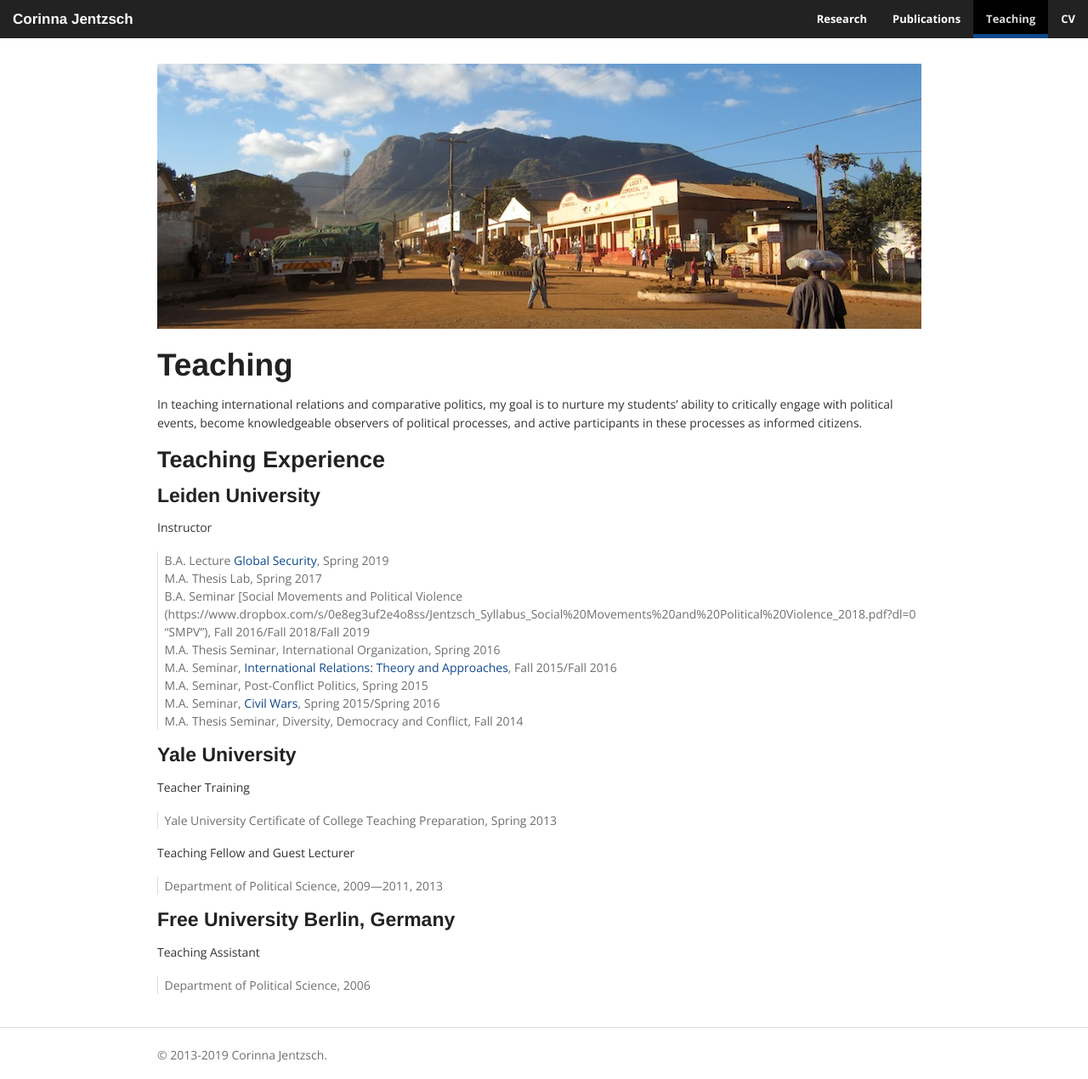
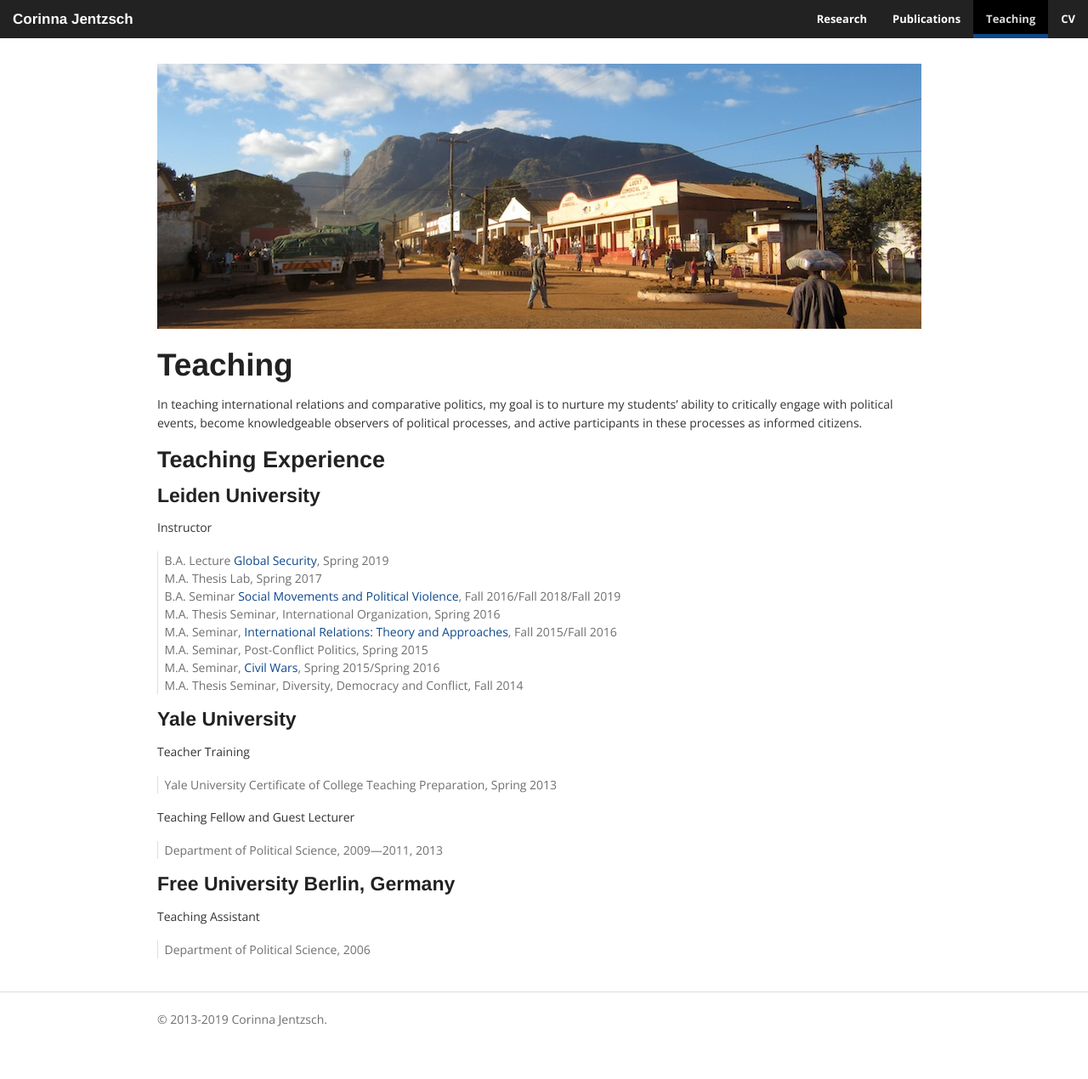
Before and after one commit to corinnajentzsch/corinnajentzsch.github.io, a Jekyll site: the page built from teaching.md, in a window 1280 px wide. Shown: the whole page at 85% size. Built offline with Jekyll 4.4.1, drawn with Linux system fonts in a browser that asks for light colours; after the commit the page ends 1228 px from its top, so only the background shows below that.

Commit message:
Update teaching.md

```diff
--- a/teaching.md
+++ b/teaching.md
@@ -19,7 +19,7 @@ Instructor
 
 > B.A. Lecture [Global Security](https://www.dropbox.com/s/cjxl442167ars4k/Jentzsch_2019_Syllabus-Global%20Security.pdf?dl=0 "Global Security"), Spring 2019
 > M.A. Thesis Lab, Spring 2017
-> B.A. Seminar [Social Movements and Political Violence (https://www.dropbox.com/s/0e8eg3uf2e4o8ss/Jentzsch_Syllabus_Social%20Movements%20and%20Political%20Violence_2018.pdf?dl=0 "SMPV"), Fall 2016/Fall 2018/Fall 2019
+> B.A. Seminar [Social Movements and Political Violence](https://www.dropbox.com/s/0e8eg3uf2e4o8ss/Jentzsch_Syllabus_Social%20Movements%20and%20Political%20Violence_2018.pdf?dl=0 "SMPV"), Fall 2016/Fall 2018/Fall 2019
 > M.A. Thesis Seminar, International Organization, Spring 2016
 > M.A. Seminar, [International Relations: Theory and Approaches](https://www.dropbox.com/s/419bvwkl1p98d1g/Jentzsch_Syllabus_IR%20Theories%20and%20Approaches_2016.pdf?dl=0 "IR"), Fall 2015/Fall 2016
 > M.A. Seminar, Post-Conflict Politics, Spring 2015
```
